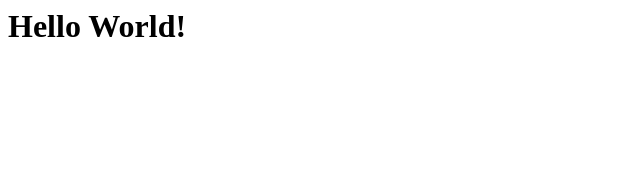
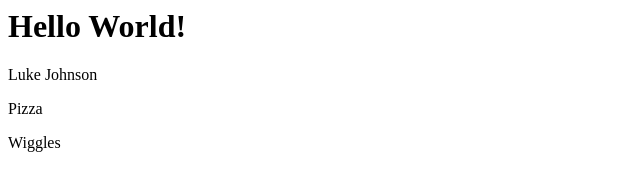
Before and after one commit to ljohnson198/git-inclass, a plain HTML site: page index.html in a window 1280 px wide. Shown: the whole page, without its empty margins (0-640 px from the left). Drawn offline with Linux system fonts and the light colour scheme.

Commit message:
Added two paragraphs to the homepage

```diff
--- a/index.html
+++ b/index.html
@@ -6,5 +6,14 @@
     <h1>
       Hello World!
     </h1>
+    <p>
+      Luke Johnson
+    </p>
+    <p>
+      Pizza
+    </p>
+    <p>
+      Wiggles
+    </p>
   </body>
 </html>
```
